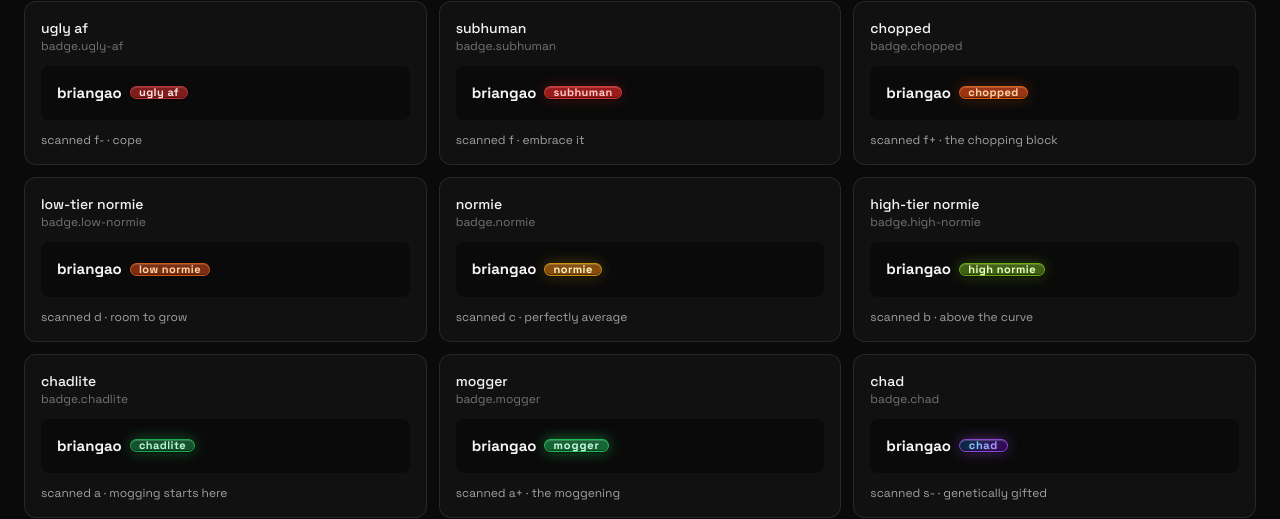
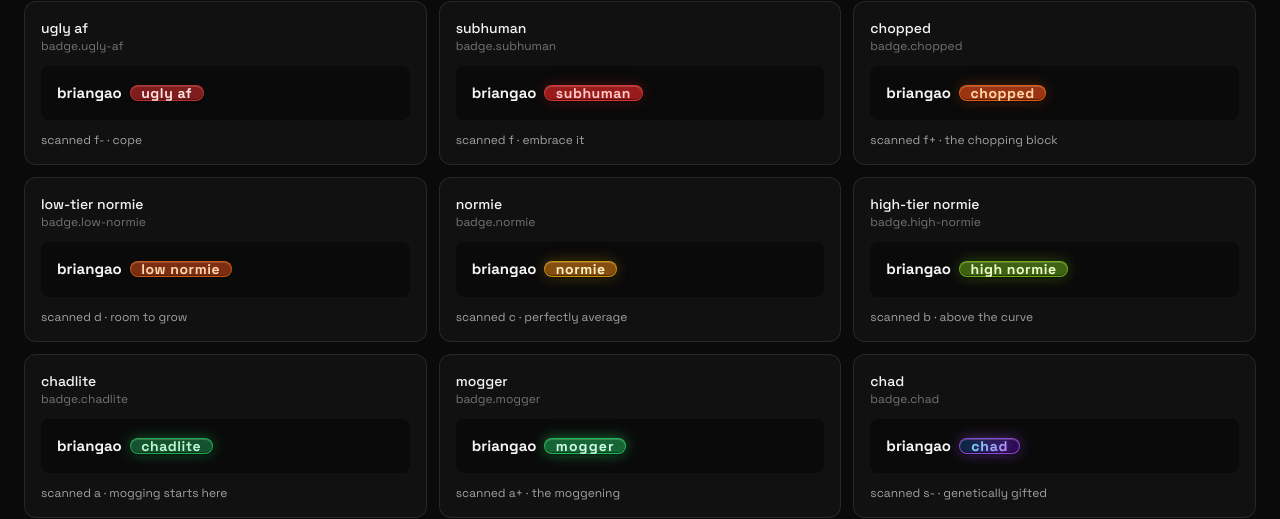
Before and after one commit to briangaoo/holymog, a Next.js app: page /dev/cosmetic-preview in a window 1280 px wide. Shown: the part 235-754 px from the top of the page. Built offline with nearby package versions, Linux system fonts and the light colour scheme; no server answers.

Commit message:
preview: use the new default size (28) instead of hardcoded 22
the badge preview was bypassing the Badge.tsx default by passing
size={22} explicitly. now matches the real-use default so the
preview honestly reflects how badges render in profile/leaderboard/
battle tiles.

```diff
--- a/app/dev/cosmetic-preview/sections/BadgesSection.tsx
+++ b/app/dev/cosmetic-preview/sections/BadgesSection.tsx
@@ -54,7 +54,7 @@ export function BadgesSection({ userStats }: { userStats: UserStats }) {
                 <span className="text-[15px] font-bold text-white">
                   {SAMPLE_NAME}
                 </span>
-                <Component size={22} userStats={userStats} />
+                <Component size={28} userStats={userStats} />
               </div>
               <p className="mt-3 text-xs text-neutral-400 lowercase">
                 {def.description}
```
